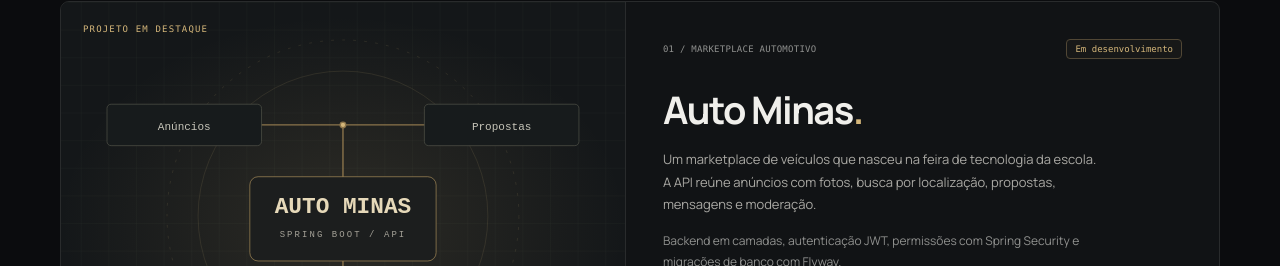
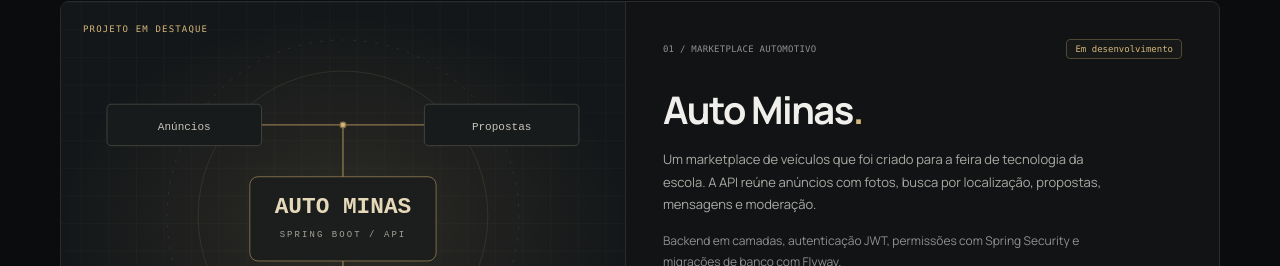
Before and after one commit to josenetoo-dev/portfolio, a website: page index.html in a window 1280 px wide. Shown: the part 1820-2086 px from the top of the page. Drawn offline with Linux system fonts and the light colour scheme.

Commit message:
fix: preserva contexto do Auto Minas como projeto criado para a feira

```diff
--- a/index.html
+++ b/index.html
@@ -270,7 +270,7 @@
               </div>
               <h3>Auto Minas<span class="gold">.</span></h3>
               <p>
-                Um marketplace de veículos que nasceu na feira de tecnologia da
+                Um marketplace de veículos que foi criado para a feira de tecnologia da
                 escola. A API reúne anúncios com fotos, busca por localização,
                 propostas, mensagens e moderação.
               </p>
```
